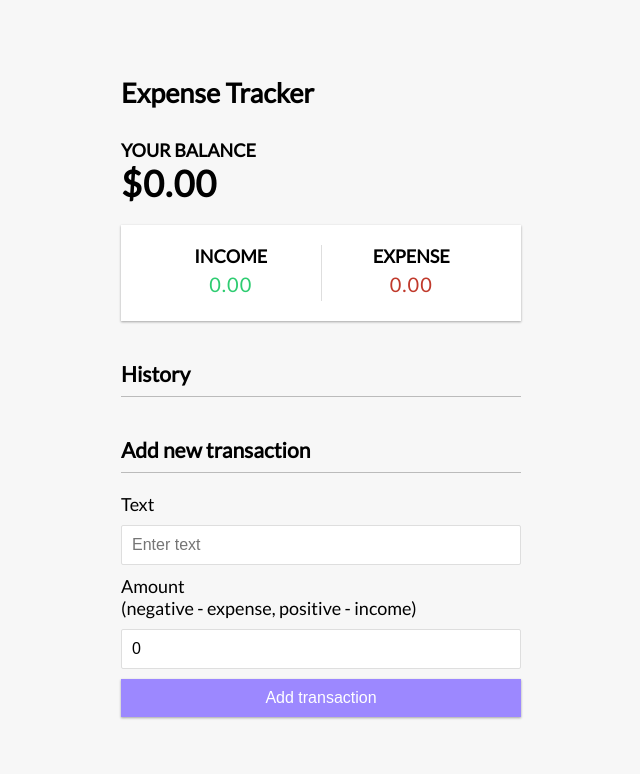
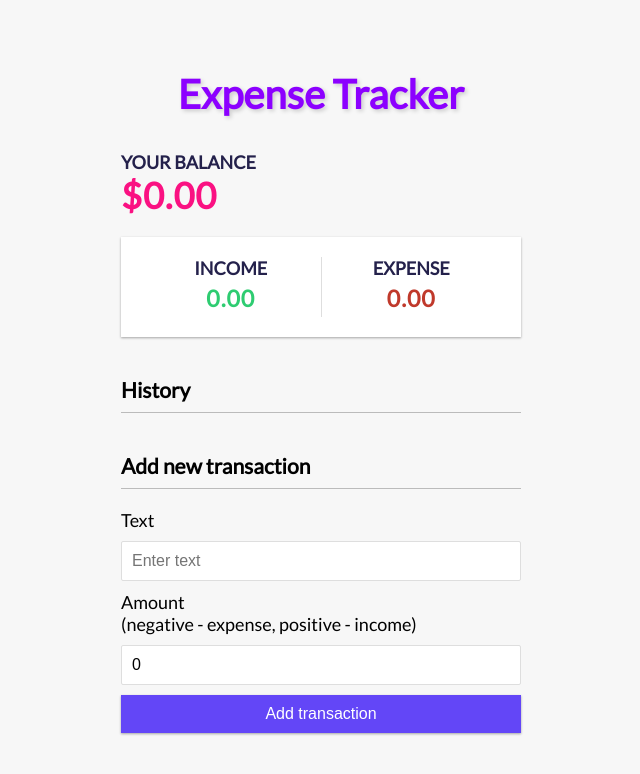
Before and after one commit to PREDEEP464/expense-tracker-react, a React (Create React App) app: page / in a window 1280 px wide. Shown: the top 774 px of the page, without its empty margins (319-959 px from the left). Built offline with nearby package versions, Linux system fonts and the light colour scheme.

Commit message:
Minor changes and styling

```diff
--- a/src/App.css
+++ b/src/App.css
@@ -28,6 +28,14 @@ body {
 h1 {
   letter-spacing: 1px;
   margin: 0;
+  color : #fa1182
+}
+
+h2 {
+  color:#8c00ff;
+  text-shadow: 2px 2px 4px rgba(0, 0, 0, 0.18);
+  font-size: 40px;
+  text-align: center;
 }
 
 h3 {
@@ -39,6 +47,7 @@ h3 {
 h4 {
   margin: 0;
   text-transform: uppercase;
+  color : #24214b
 }
 
 .inc-exp-container {
@@ -60,17 +69,19 @@ h4 {
 }
 
 .money {
-  font-size: 20px;
+  font-size: 23px;
   letter-spacing: 1px;
   margin: 5px 0;
 }
 
 .money.plus {
   color: #2ecc71;
+  font-weight: bold;
 }
 
 .money.minus {
   color: #c0392b;
+  font-weight: bold;
 }
 
 label {
@@ -90,7 +101,7 @@ input[type='number'] {
 
 .btn {
   cursor: pointer;
-  background-color: #9c88ff;
+  background-color: #6346f7;
   box-shadow: var(--box-shadow);
   color: #fff;
   border: 0;
@@ -100,6 +111,7 @@ input[type='number'] {
   padding: 10px;
   width: 100%;
 }
+
 
 .btn:focus,
 .delete-btn:focus {
@@ -124,11 +136,11 @@ input[type='number'] {
 }
 
 .list li.plus {
-  border-right: 5px solid #2ecc71;
+  border-right: 5px solid #2bdc75;
 }
 
 .list li.minus {
-  border-right: 5px solid #c0392b;
+  border-right: 5px solid #de3724;
 }
 
 .delete-btn {
```
